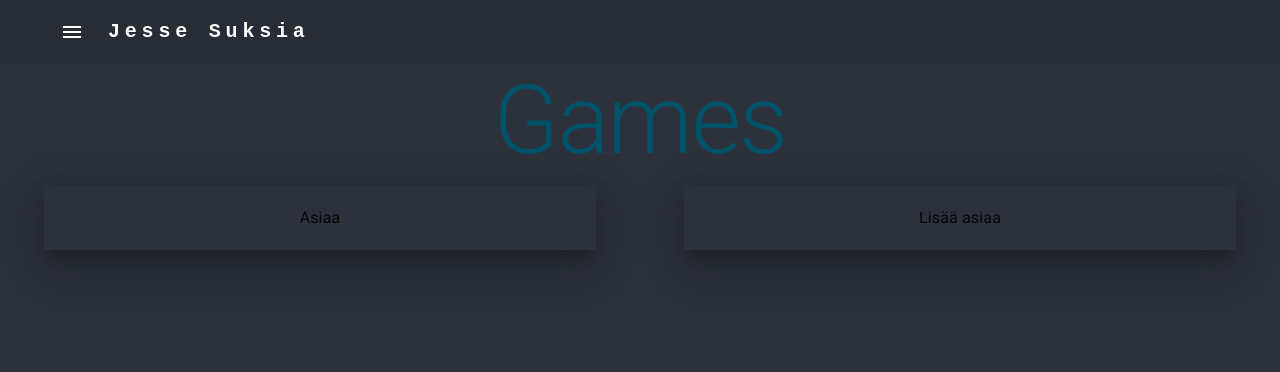
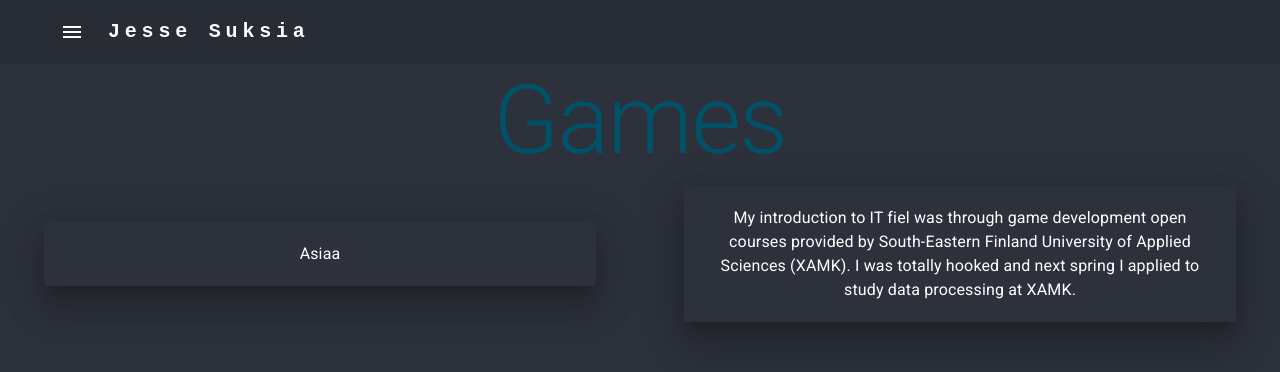
Before and after one commit to suksiaj/omat_sivut, a React (Create React App) app: page /games in a window 1280 px wide. Shown: the top 372 px of the page. Built offline with nearby package versions, Linux system fonts and the light colour scheme.

Commit message:
Tekstin muotoilua

```diff
--- a/src/routes/games.tsx
+++ b/src/routes/games.tsx
@@ -13,7 +13,7 @@ const Games: React.FC = (): React.ReactElement => {
                 <Paper
                     elevation={24}
                     variant='elevation'
-                    sx={{ marginTop: '10px', width: "80%", textAlign: "center", padding: "20px", backgroundColor: "inherit" }}>
+                    sx={{ marginTop: '10px', width: "80%", textAlign: "center", padding: "20px", backgroundColor: "inherit", color: 'inherit' }}>
                     <Typography>
                         Asiaa
                     </Typography>
@@ -24,9 +24,10 @@ const Games: React.FC = (): React.ReactElement => {
                 <Paper
                     elevation={24}
                     variant='elevation'
-                    sx={{ marginTop: '10px', width: "80%", textAlign: "center", padding: "20px", backgroundColor: "inherit" }}>
+                    sx={{ marginTop: '10px', width: "80%", textAlign: "center", padding: "20px", backgroundColor: "inherit", color: 'inherit' }}>
                     <Typography>
-                        Lisää asiaa
+                        My introduction to IT fiel was through game development open courses provided by South-Eastern Finland University of Applied Sciences (XAMK).
+                        I was totally hooked and next spring I applied to study data processing at XAMK.
                     </Typography>
                 </Paper>
 
```
